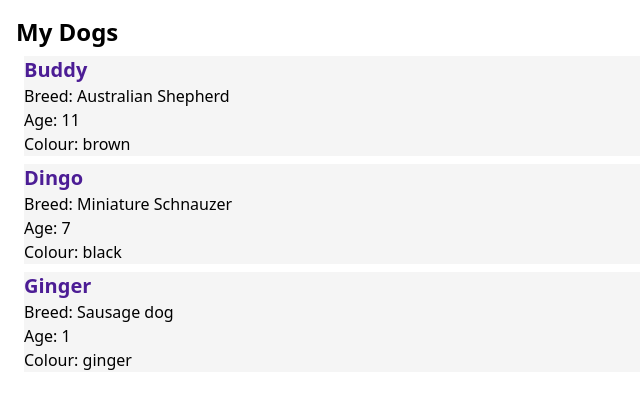
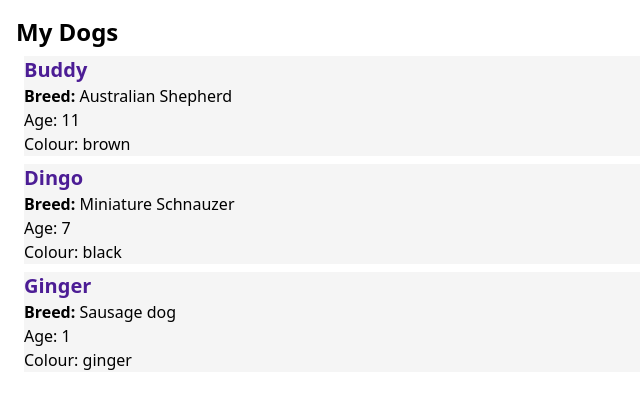
Before and after one commit to rgawalko/cprg306-assignments, a Next.js app: page /week-3 in a window 1280 px wide. Shown: the top 408 px of the page, without its empty margins (0-640 px from the left). Built offline with nearby package versions, Linux system fonts and the light colour scheme.

Commit message:
Update dog.js

```diff
--- a/app/week-3/dog.js
+++ b/app/week-3/dog.js
@@ -3,9 +3,9 @@ export default function Dog(props) {
     <section className="m-2 bg-neutral-100">
     <h3 className ="text-xl font-bold
     text-violet-900">{props.name}</h3>
-    <p>Breed: {props.breed}</p>
+    <p><span className="font-bold">Breed:</span> {props.breed}</p>
     <p>Age: {props.age}</p>
     <p>Colour: {props.colour}</p>
-    </section>
+</section>
     );
 }
```
